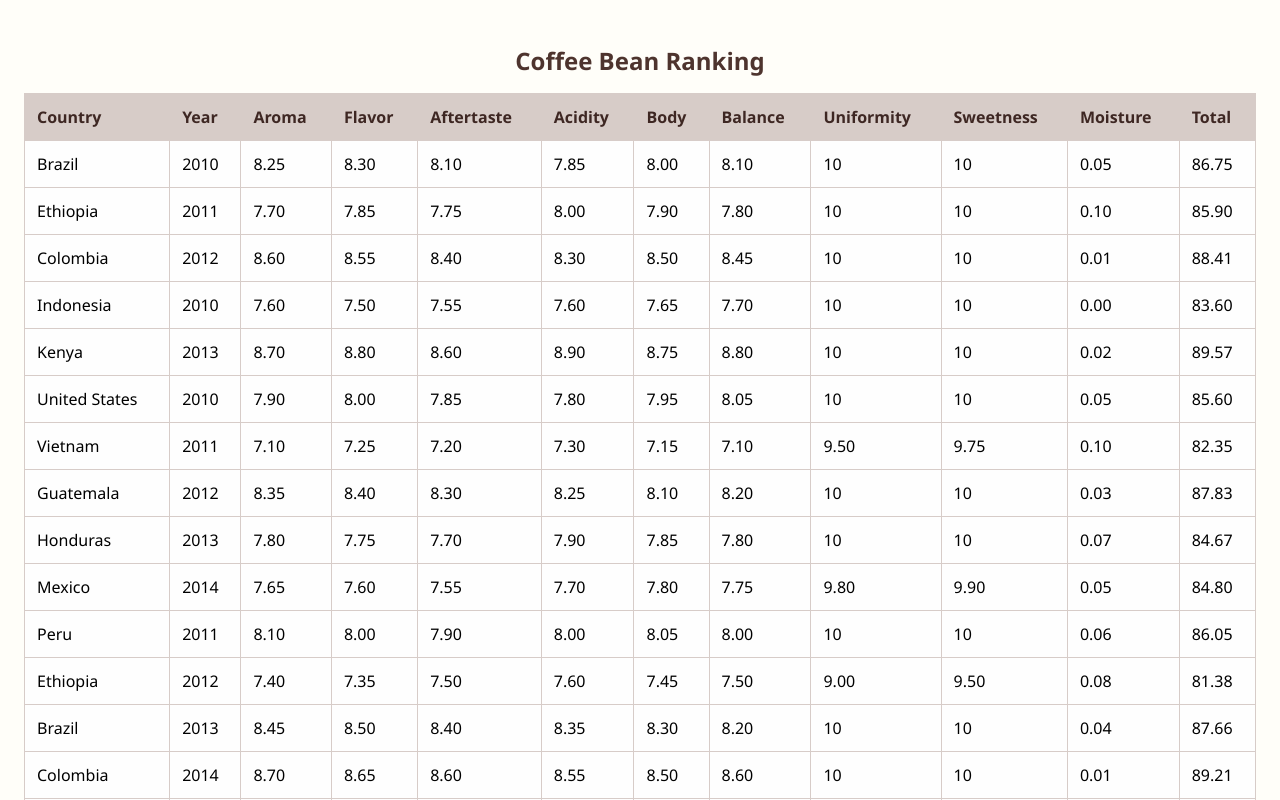
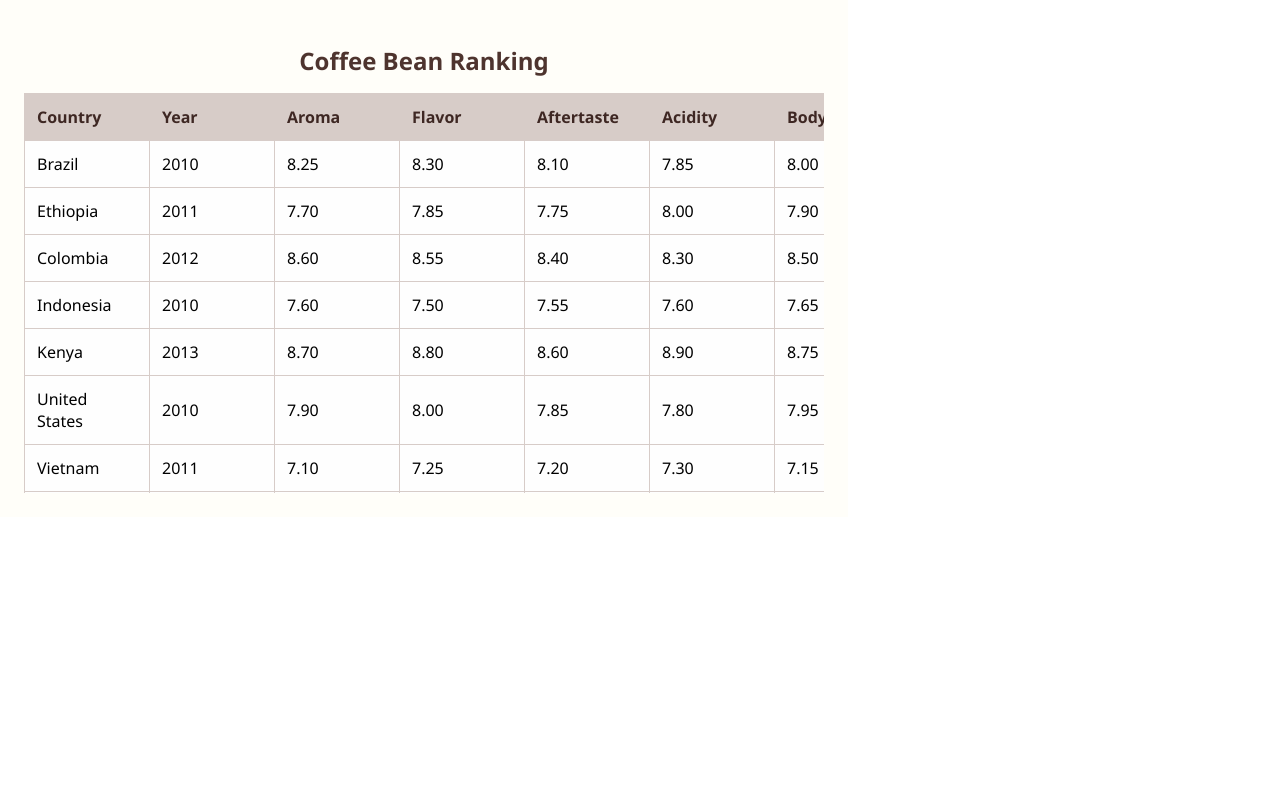
Before and after one commit to cynic10/CS_571_beanRating, a React (Create React App) app in the folder my-app/: page / in a window 1280 px wide. Shown: the top 800 px of the page. Built offline with nearby package versions, Linux system fonts and the light colour scheme.

Commit message:
modified:   my-app/public/index.html 	modified:   my-app/src/components/RankingTable/RankingTable.css

```diff
--- a/my-app/public/index.html
+++ b/my-app/public/index.html
@@ -7,7 +7,7 @@
     <meta name="theme-color" content="#000010" />
     <meta
       name="description"
-      content="Web site created using create-react-app"
+      content="A coffee bean rating website."
     />
     <link rel="apple-touch-icon" href="%PUBLIC_URL%/logo192.png" />
     <!--
@@ -24,7 +24,7 @@
       work correctly both with client-side routing and a non-root public URL.
       Learn how to configure a non-root public URL by running `npm run build`.
     -->
-    <title>React App</title>
+    <title>Coffee Bean Rating</title>
   </head>
   <body>
     <noscript>You need to enable JavaScript to run this app.</noscript>
--- a/my-app/src/components/RankingTable/RankingTable.css
+++ b/my-app/src/components/RankingTable/RankingTable.css
@@ -3,17 +3,31 @@
     padding: 24px;
     font-family: 'Segoe UI', sans-serif;
     background-color: #fffef9;
+    max-width: 800px;
+    margin: 0;
   }
 
   .ranking-table h2 {
     margin-bottom: 16px;
     color: #4e342e;
+    font-size: 1.5rem;
+    font-weight: bold;
   }
 
   .ranking-table table {
     width: 100%;
     border-collapse: collapse;
     background-color: #fefefe;
+    display: block;
+    max-height: 400px;
+    overflow-y: auto;
+  }
+
+  .ranking-table thead {
+    position: sticky;
+    top: 0;
+    background-color: #d7ccc8;
+    z-index: 1;
   }
 
   .ranking-table th,
@@ -21,9 +35,11 @@
     border: 1px solid #d7ccc8;
     padding: 12px;
     text-align: left;
+    min-width: 100px;
   }
 
   .ranking-table th {
     background-color: #d7ccc8;
     color: #3e2723;
+    cursor: pointer;
   }
```
